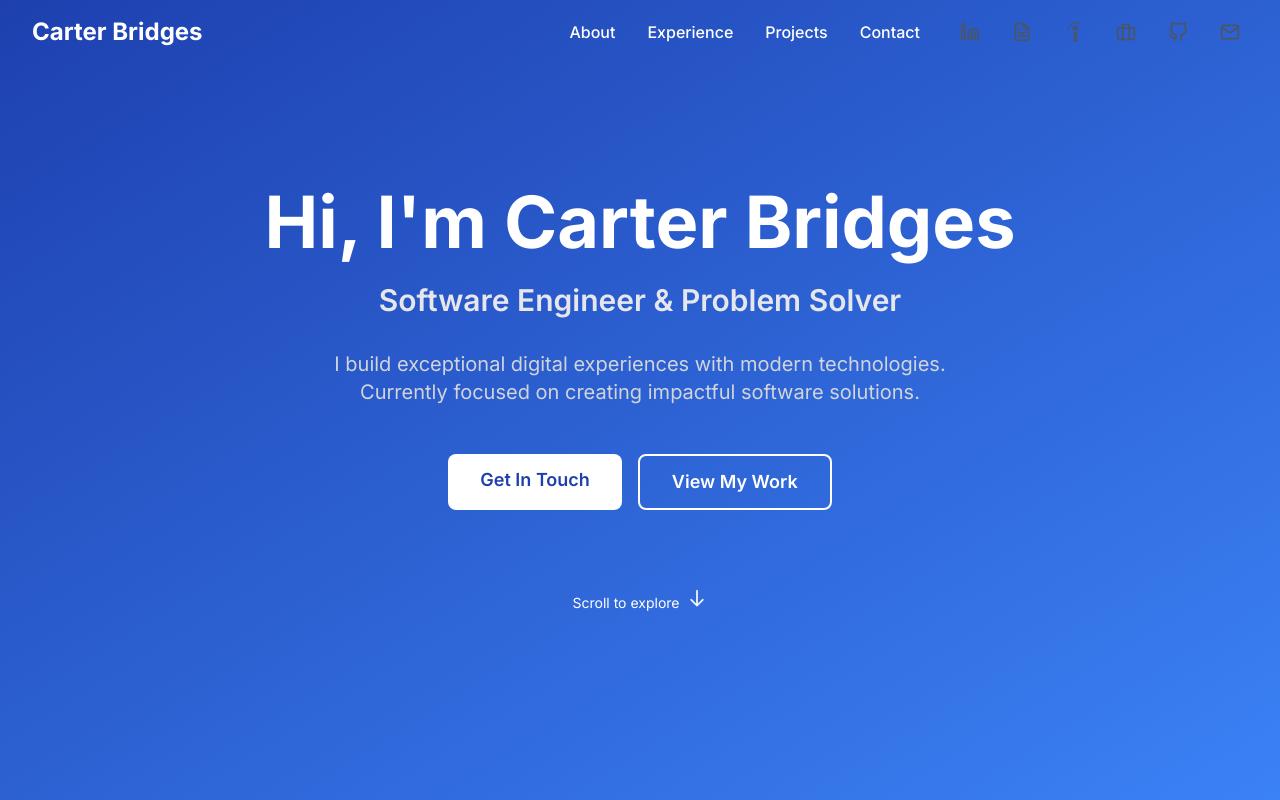
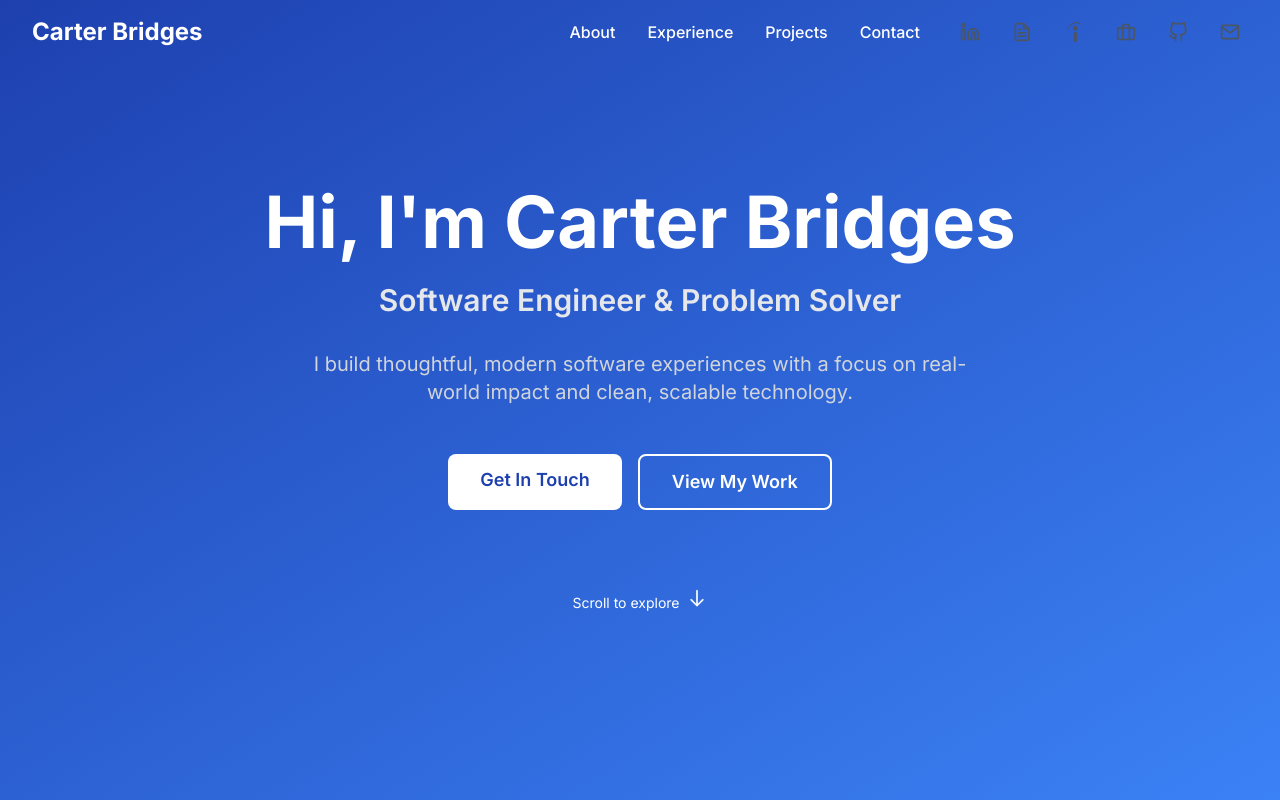
Before and after one commit to carterbridges2001/carterbridges.dev, a React (Vite) app: page / in a window 1280 px wide. Shown: the top 800 px of the page. Built offline with nearby package versions, Linux system fonts and the light colour scheme.

Commit message:
changes to descriptions

```diff
--- a/src/components/Hero.tsx
+++ b/src/components/Hero.tsx
@@ -20,8 +20,7 @@ export default function Hero() {
             Software Engineer & Problem Solver
           </h2>
           <p className="text-lg md:text-xl text-gray-300 mb-12 max-w-2xl mx-auto">
-            I build exceptional digital experiences with modern technologies.
-            Currently focused on creating impactful software solutions.
+            I build thoughtful, modern software experiences with a focus on real-world impact and clean, scalable technology.
           </p>
           <div className="flex flex-col sm:flex-row justify-center gap-4">
             <a
--- a/src/components/Projects.tsx
+++ b/src/components/Projects.tsx
@@ -82,7 +82,7 @@ export default function Projects() {
           <h2 className="text-4xl font-bold text-dark mb-4">Featured Projects</h2>
           <div className="w-20 h-1 bg-primary mx-auto mb-8"></div>
           <p className="text-xl text-gray-600 max-w-3xl mx-auto">
-            These are some hands-on builds I'm actively working on to sharpen my skills and explore real world systems.
+            These are some builds I'm actively working on to sharpen my skills and explore real world systems.
             Each one tackles a specific challenge I found interesting, from AI to IoT and pushes me deeper into full-stack engineering, secure backend architecture, and scalable infrastructure.
           </p>
         </motion.div>
```
